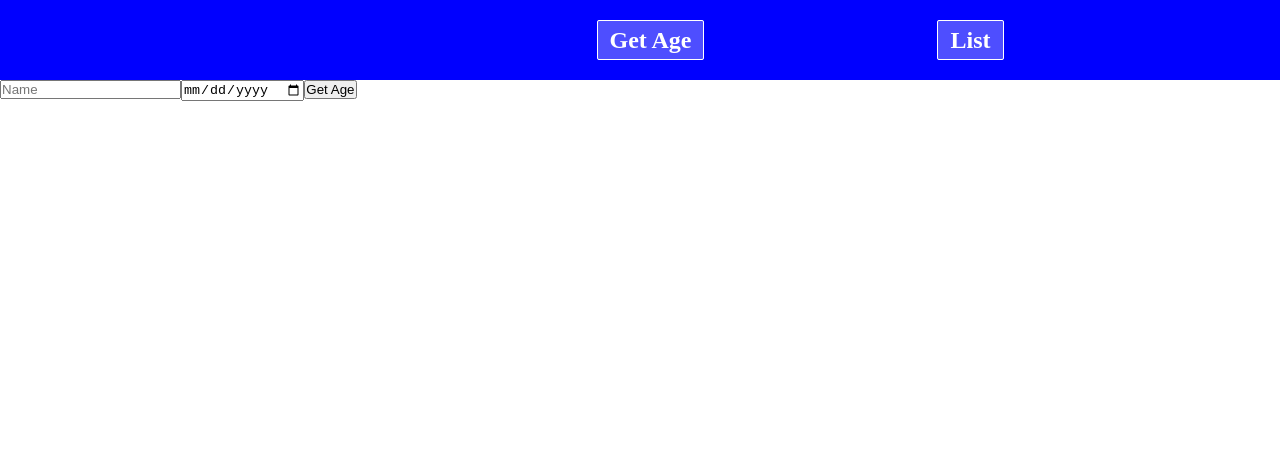
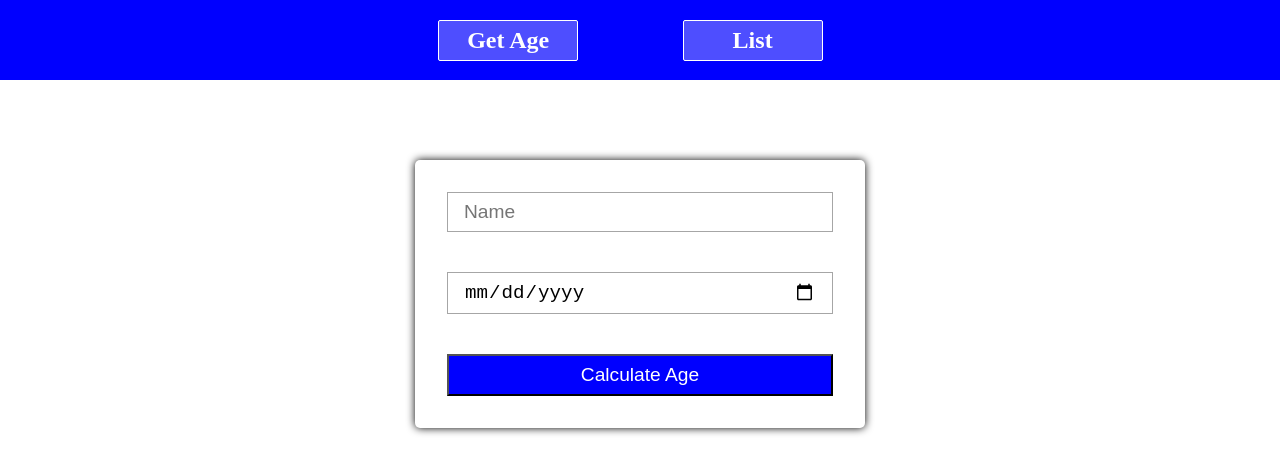
Before and after one commit to WesamKhalil/age-calculator, a React app in the folder client/: page / in a window 1280 px wide. Shown: the top 474 px of the page. Built offline with nearby package versions, Linux system fonts and the light colour scheme; the HTML template or start-up script is replaced by a standard one.

Commit message:
Added basic styling. Configured webpack to use history api fallback so when in development when you refresh you won't get an error.

```diff
--- a/client/src/App.css
+++ b/client/src/App.css
@@ -6,4 +6,6 @@
 
 .container {
     overflow: hidden;
+    min-height: 90vh;
+    padding-bottom: 10vh;
 }
--- a/client/src/App.js
+++ b/client/src/App.js
@@ -13,7 +13,7 @@ export class App extends Component {
                     <NavBar />
                     <Route exact path="/" component={Form} />
                     <Route exact path="/list" component={List} />
-                    <Route path="/edit-age/:id" component={Form}/>
+                    <Route path="/edit/:id" component={Form}/>
                 </div>
             </Router>
         )
--- a/client/src/components/form.css
+++ b/client/src/components/form.css
@@ -1,3 +1,47 @@
 .form {
-    margin-top: 10vh;
+    margin: 20vh auto 0 auto;
+    width: 80%;
+    max-width: 450px;
+    background-color: #fff;
+    padding: 2rem;
+    border-radius: 5px;
+    box-shadow: 0 0 8px #000;
 }
+
+.form-input {
+    width: 100%;
+    margin-bottom: 2.5rem;
+    padding: 0.5rem 1rem;
+    font-size: 1.2rem;
+    outline: none;
+    border: 1px solid rgba(0, 0, 0, 0.35);
+    transition: 0.3s;
+    box-sizing: border-box;
+}
+
+.form-btn {
+    width: 100%;
+    padding: 0.5rem 1rem;
+    font-size: 1.2rem;
+    outline: none;
+    background-color: #00f;
+    color: #fff;
+}
+
+.form-input:hover {
+    background-color: rgba(0, 0, 0, 0.1);
+    border: 1px solid #000;
+}
+
+.form-input:focus {
+    background-color: #fff;
+    border: 1px solid rgba(30, 85, 250, 0.47);
+}
+
+@media (min-width: 580px) {
+
+}
+
+@media (min-width: 930px) {
+
+}
--- a/client/src/components/form.js
+++ b/client/src/components/form.js
@@ -55,9 +55,9 @@ export class Form extends Component {
         return (
             <div className="form">
                 <form onSubmit={this.handleSubmit}>
-                    <input type="text" name="name" className="form-input" defaultValue={this.state.name} placeholder="Name" required/>
+                    <input type="text" name="name" className="form-input" defaultValue={this.state.name} placeholder="Name" autoComplete="off" required/>
                     <input type="date" name="date" className="form-input" defaultValue={this.state.date} required/>
-                    <button>Get Age</button>
+                    <button className="form-btn">Calculate Age</button>
                 </form>
             </div>
         )
--- a/client/src/components/list.css
+++ b/client/src/components/list.css
@@ -1,7 +1,52 @@
 .list {
-    margin-top: 15vh;
+    margin: 15vh 10px 0 10px;
+    display: grid;
+    grid-template-columns: repeat(auto-fill, 220px);
+    grid-gap: 20px 20px;
+    justify-content: center;
+    align-content: center;
 }
 
-ol {
-    margin-left: 20px;
+.record-container {
+    width: 220px;
+    padding: 1.5rem;
+    border: 1px solid black;
+    border-radius: 5px;
 }
+
+.record {
+    margin-bottom: 1.2rem;
+}
+
+p {
+    margin: 3px 0;
+}
+
+.delete, .edit {
+    width: 100%;
+    padding: 5px 0;
+    cursor: pointer;
+}
+
+.delete {
+    margin-bottom: 1.2rem;
+    background-color: #f00;
+    color: #fff;
+}
+.edit {
+    background-color: #0f0;
+}
+
+@media (min-width: 650px) {
+    .list {
+        width: 85%;
+        margin: 15vh auto 0 auto;
+    }
+}
+
+@media (min-width: 930px) {
+    .list {
+        width: 60%;
+        margin: 20vh auto 0 auto;
+    }
+}
--- a/client/src/components/list.js
+++ b/client/src/components/list.js
@@ -39,7 +39,10 @@ export class List extends Component {
             const userYear = date.slice(0, 4)
 
             //Checking if the month and day of user is higher than the current date
-            //Because of leap years a year can be either 365 days or 366 days so I'm
+            //Because of leap years a year can be either 365 days or 366 days so I'm checking based on dates and not time in milliseconds
+            //For example 2020 is a leap year and has a 29th of February date, but 2019 isn't a leap year and doesn't have a 29th of February date
+            //So if a baby was born on the 1st of March 2019 you'd expect them to be 1 years old on 1st of March 2020, but because 2020 is a leap year and has an extra day on 29th of February
+            //365 days from their birthday would translate to the 29th of February and it would say that they are 1 years old on the 29th of February one day before their birthday
             let userDateIsLarger
 
             const userMonthIsEqual = parseInt(date.slice(5, 7)) === parseInt(currentMonth)
@@ -84,7 +87,7 @@ export class List extends Component {
     //Returns an object to a Link element where it will be used to repurpose our form component to edit our data
     editObject = (name, date, id) => {
         return {
-            pathname: '/edit-age/' + id,
+            pathname: '/edit/' + id,
             name,
             date: date.slice(0, 10)
         }
@@ -95,15 +98,17 @@ export class List extends Component {
             <div className="list">
                 {
                     this.state.list.map(({name, date, dob, years, days, hours, _id}, index) => (
-                        <ol key={'ol' + index}>
-                            <li>Name: {name}</li>
-                            <li>DOB: {dob}</li>
-                            <li>Years: {years}</li>
-                            <li>Days: {days}</li>
-                            <li>Hours: {hours}</li>
-                            <button onClick={this.handleDelete} id={_id}>Delete</button>
-                            <button><Link to={this.editObject(name, date, _id)}>Edit</Link></button>
-                        </ol>
+                        <div className="record-container" key={"record" + index}>
+                            <div className="record">
+                                <p><span style={{textDecoration: "underline"}}>Name:</span> {name}</p>
+                                <p><span style={{textDecoration: "underline"}}>DOB:</span> {dob}</p>
+                                <p><span style={{textDecoration: "underline"}}>Years:</span> {years}</p>
+                                <p><span style={{textDecoration: "underline"}}>Days:</span> {days}</p>
+                                <p><span style={{textDecoration: "underline"}}>Hours:</span> {hours}</p>
+                            </div>
+                            <button onClick={this.handleDelete} id={_id} className="delete">Delete</button>
+                            <Link to={this.editObject(name, date, _id)}><button className="edit">Edit</button></Link>
+                        </div>
                     ))
                 }
             </div>
--- a/client/src/components/navbar.css
+++ b/client/src/components/navbar.css
@@ -7,7 +7,7 @@ nav {
     position: fixed;
     color: #fff;
     display: flex;
-    justify-content: space-between;
+    justify-content: flex-end;
     align-items: center;
     z-index: 3;
   }
@@ -49,6 +49,9 @@ nav {
     border-radius: 2px;
     border: 1px solid #fff;
     padding: 6px 12px;
+    display: inline-block;
+    text-align: center;
+    width: 140px;
   }
 
   .nav-btn:hover {
@@ -112,26 +115,30 @@ nav {
     right: 0%;
   }
 
-  @media (min-width: 580px) {
+  @media (min-width: 650px) {
     /* Nav */
+    nav {
+      justify-content: center;
+    }
+
     .checkbox, .burger {
       display: none;
     }
 
     .menu {
-      width: 75%;
+      width: 60%;
       height: 10vh;
       right: 0;
       padding: 0;
       margin-right: 1.2rem;
       flex-direction: row;
+      position: relative;
     }
   }
 
   @media (min-width: 930px) {
     /* Nav */
     .menu {
-      width: 50%;
-      margin-right: 10rem;
+      width: 40%;
     }
   }
--- a/client/webpack.config.js
+++ b/client/webpack.config.js
@@ -18,8 +18,8 @@ module.exports = {
         hot: true,
         proxy: {
             "/api": "http://localhost:" + process.env.PORT
-        }
-
+        },
+        historyApiFallback: true
     },
     module: {
         rules: [
```
Also changed, not shown: 1 other file (tests, documents, lock files or other folders).
